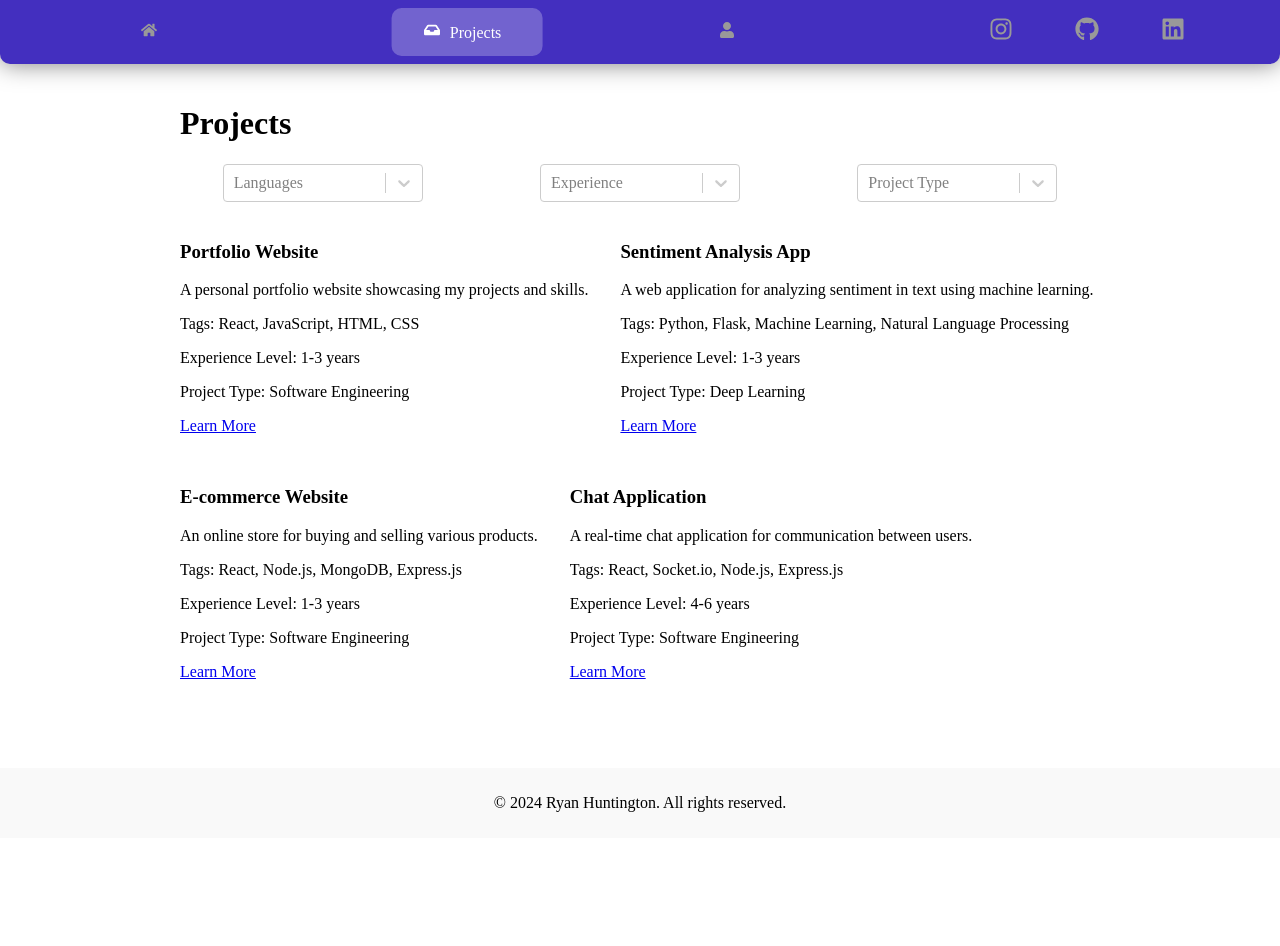
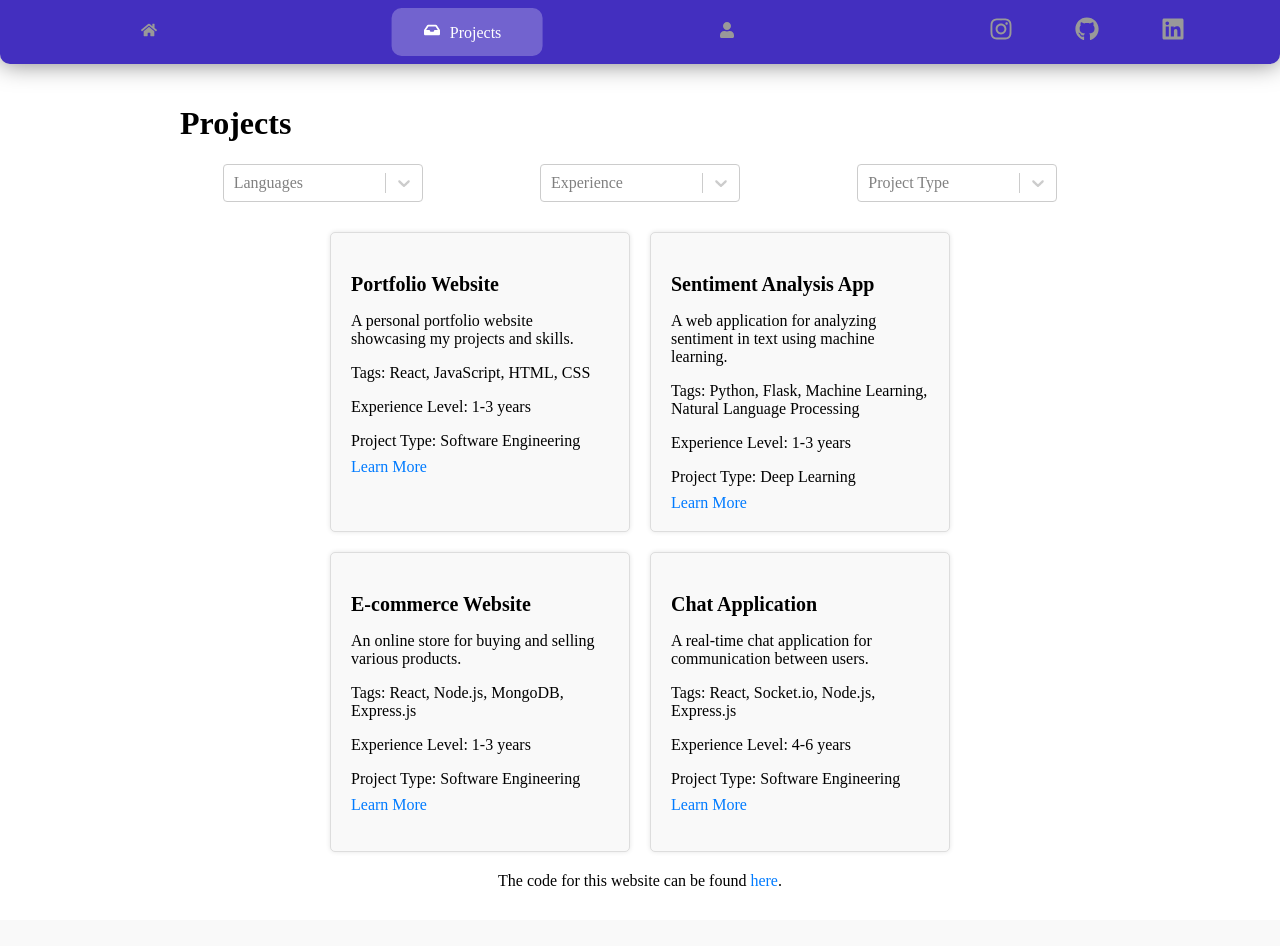
Before and after one commit to ryan-huntington/ryan-huntington.github.io, a React (Create React App) app: page /projects in a window 1280 px wide. Shown: the top 946 px of the page. Before the commit the page ends 838 px from the top, so only its background shows below. Built offline with nearby package versions, Linux system fonts and the light colour scheme.

Commit message:
stylized projects page

```diff
--- a/src/components/ProjectSquare.js
+++ b/src/components/ProjectSquare.js
@@ -1,4 +1,5 @@
 import React from 'react';
+import './Projects.css'
 
 const ProjectSquare = ({ project }) => {
     return (
@@ -8,7 +9,9 @@
             <p>Tags: {project.tags.join(', ')}</p>
             <p>Experience Level: {project.experienceLevel}</p>
             <p>Project Type: {project.projectType}</p>
-            <a href={project.link}>Learn More</a>
+            <a href={project.link} target="_blank"
+                rel="noreferrer"
+            >Learn More</a>
         </div>
     );
 };
--- a/src/components/Projects.css
+++ b/src/components/Projects.css
@@ -11,3 +11,39 @@
 .filter__control:hover {
     cursor: pointer;
 }
+
+.project-square {
+    flex: 1 0 auto;
+    margin: 10px;
+    padding: 20px;
+
+    background-color: #f9f9f9;
+    border: 1px solid #ddd;
+    border-radius: 5px;
+    box-shadow: 0 0 5px rgba(0, 0, 0, 0.1);
+    min-width: 200px;
+    height: 300px;
+    max-width: 300px;
+}
+
+
+.project-square h3 {
+    font-size: 20px;
+    margin-bottom: 10px;
+}
+
+
+.project-square p {
+    margin-bottom: 8px;
+}
+
+
+.project-square a {
+    display: inline-block;
+    text-decoration: none;
+    color: #007bff;
+}
+
+.project-square a:hover {
+    text-decoration: underline;
+}
--- a/src/pages/Projects.js
+++ b/src/pages/Projects.js
@@ -76,6 +76,11 @@
           />
         ))}
       </div>
+      <div className="ending">
+        <p>The code for this website can be found <a href="https://github.com/ryan-huntington/ryan-huntington.github.io" target="_blank"
+          rel="noreferrer"
+          title="Website Github">here</a>.</p>
+      </div>
 
     </div>
   );
--- a/src/pages/styles.css
+++ b/src/pages/styles.css
@@ -252,11 +252,41 @@
     display: flex;
     justify-content: space-around;
     gap: 2rem;
+    flex-wrap: wrap;
 }
 
 .projects-container {
     display: flex;
     flex-wrap: wrap;
-    gap: 2rem;
+    /* gap: 2rem; */
     align-content: center;
+    align-items: center;
+    justify-content: center;
 }
+
+.ending {
+    /* position: fixed; */
+    /* bottom: 10px; */
+    /* left: 50%; */
+    /* transform: translateX(-50%); */
+    text-align: center;
+    padding: 10px;
+    /* text-align: center; */
+    /* position: fixed; */
+    /* bottom: 0; */
+    width: 100%;
+}
+
+.ending p {
+    margin: 0;
+
+}
+
+.ending a {
+    color: #007bff;
+    text-decoration: none;
+}
+
+.ending a:hover {
+    text-decoration: underline;
+}
```
